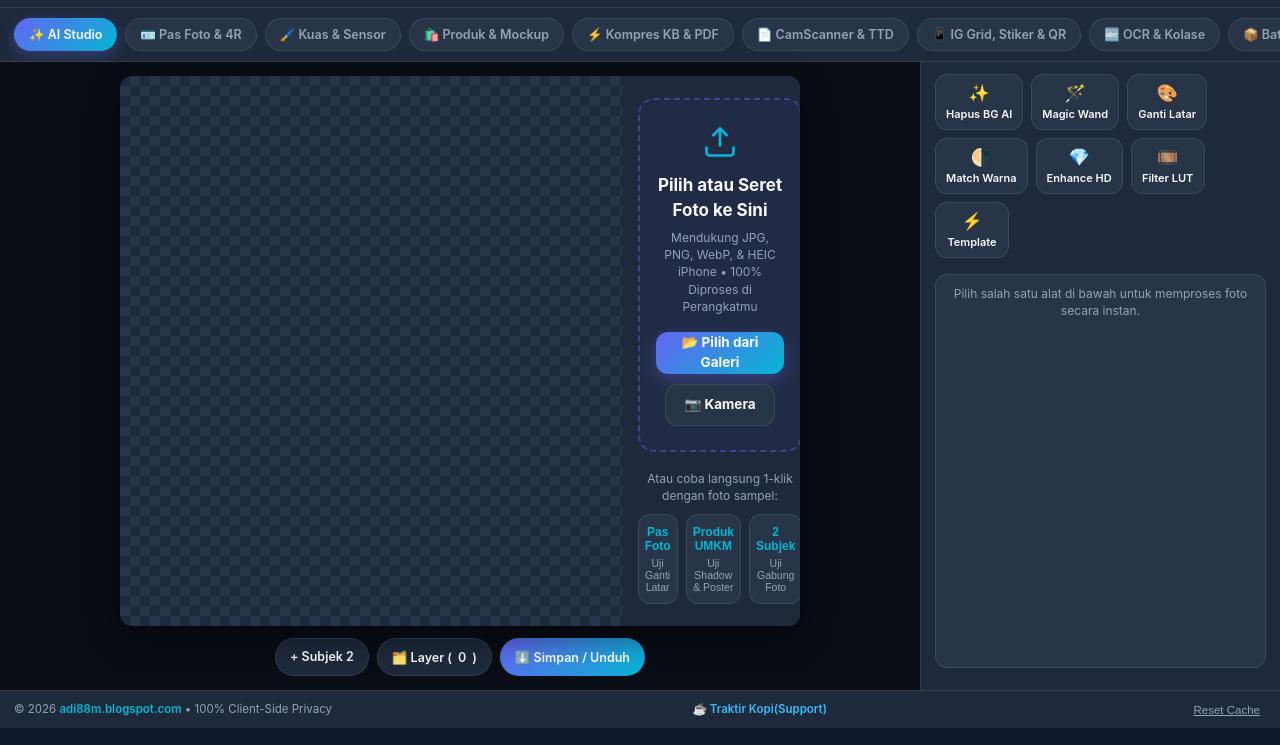
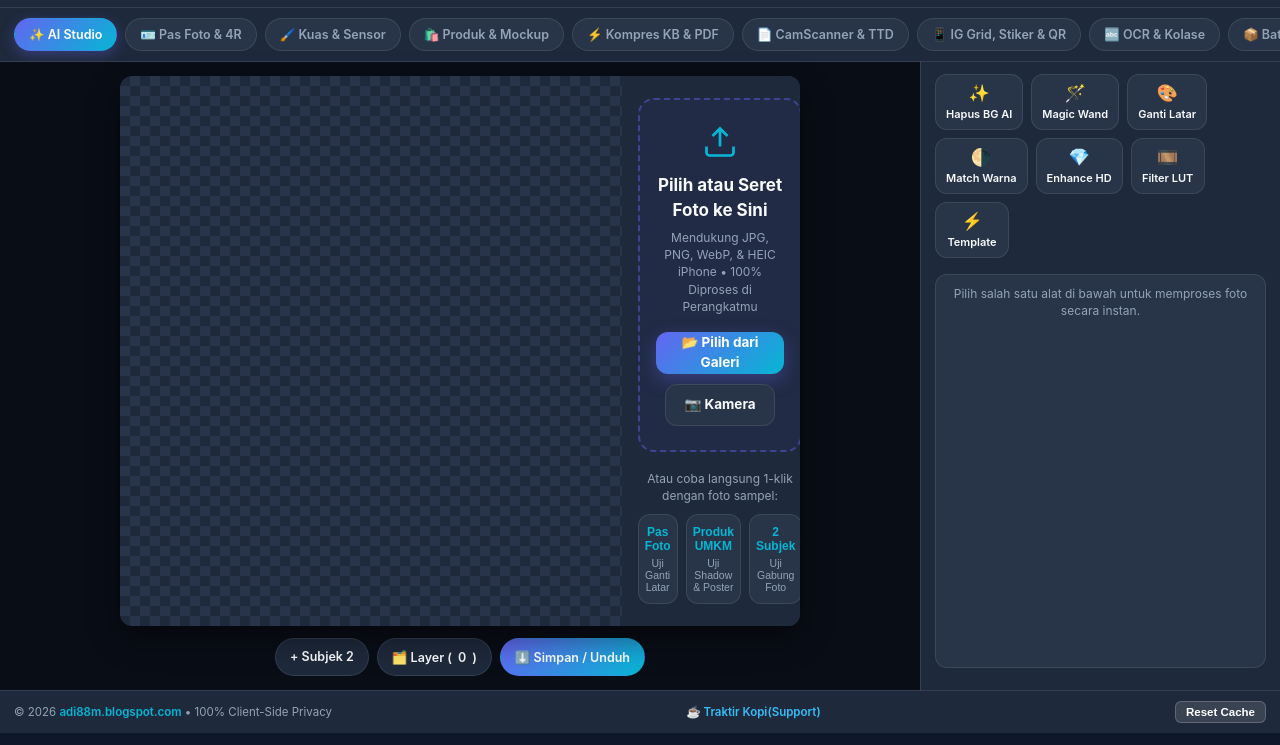
Before and after one commit to adi88m/ai-image-studio, a plain HTML site: page index.html in a window 1280 px wide. Shown: the part 55-800 px from the top of the page. Drawn offline with Linux system fonts and the light colour scheme.

Commit message:
Style update for Reset Cache button
Updated the 'Reset Cache' button with new styles.

```diff
--- a/index.html
+++ b/index.html
@@ -229,7 +229,8 @@
     <footer class="studio-footer">
       <span>© 2026 <a href="https://adi88m.blogspot.com" target="_blank" rel="noopener">adi88m.blogspot.com</a> • 100% Client-Side Privacy</span>
       <a href="https://paypal.me/swardoyo" target="_blank" rel="noopener noreferrer" style="color:#38bdf8;font-weight:600;text-decoration:none;">☕ Traktir Kopi(Support)</a>
-      <button type="button" id="btn-clear-cache" class="link-btn">Reset Cache</button>
+      <button type="button" id="btn-clear-cache" class="link-btn"
+        style="background:rgba(255,255,255,0.12);color:#ffffff;border:1px solid rgba(255,255,255,0.2);padding:4px 10px;border-radius:6px;font-weight:600;cursor:pointer;text-decoration:none;">Reset Cache</button>
     </footer>
   </div>
 
```
